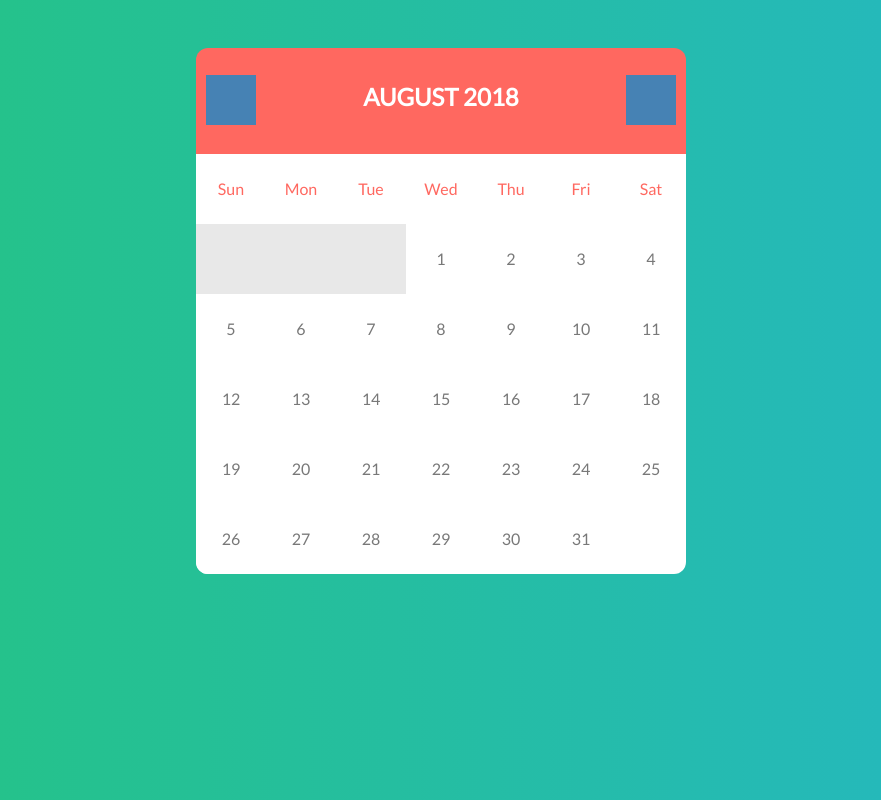
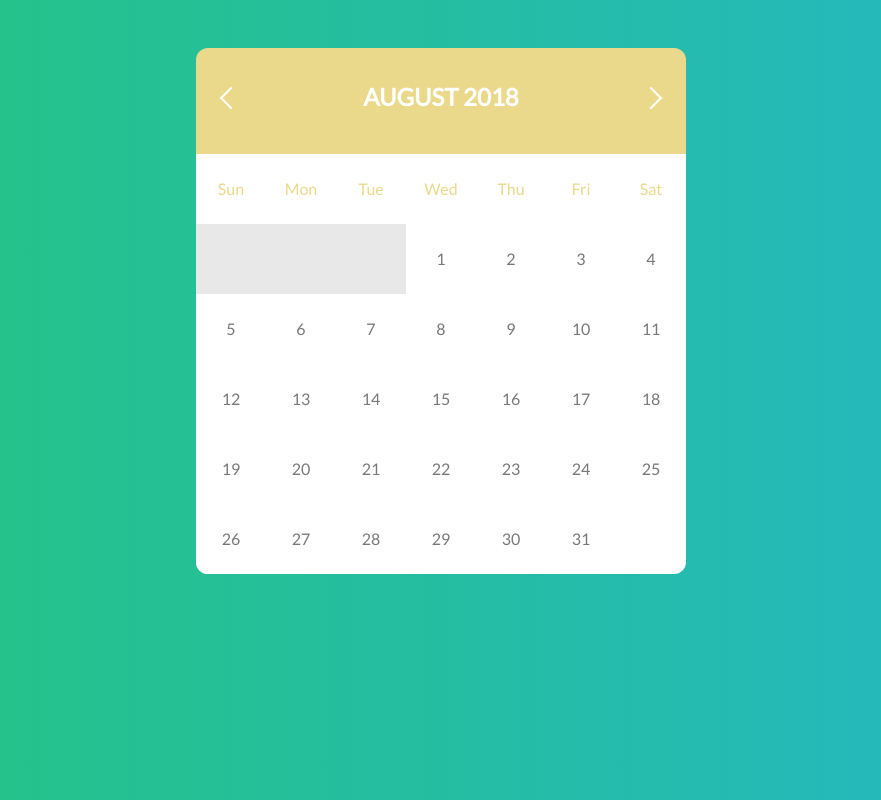
Before and after one commit to sangziii/precourseBfVanilla, a plain HTML site: page createUI/#5_calendar/index.html in a window 1280 px wide. Shown: the whole page, without its empty margins (199-1080 px from the left). Drawn offline with Linux system fonts and the light colour scheme.

Commit message:
[DOM 다루기] #5 달력만들기 - 달별 컬러 추가

```diff
--- a/createUI/#5_calendar/calendar.css
+++ b/createUI/#5_calendar/calendar.css
@@ -19,23 +19,55 @@ body {
     height: 70px;
     padding: 18px 0;
     border-radius: 12px 12px 0px 0px;
-    background-color: #ff6860;
+    /* background-color: #ff6860; */
 }
 
 .icon_left, .icon_right {
     position: absolute;
+    z-index: 5;
     top: 27px;
     width: 50px;
     height: 50px;
-    background-color: steelblue;
+    cursor: pointer;
+}
+
+.icon_left:hover:before,
+.icon_right:hover:before {
+    border-color: #aaa;
 }
 
 .icon_left {
     left: 10px;
 }
 
+.icon_left:before {
+    position: absolute;
+    top: 50%;
+    left: 50%;
+    width: 14px;
+    height: 14px;
+    transform: translate(-50%, -50%) rotate(45deg);
+    margin-top: -2px;
+    border-bottom: 2px solid #fff;
+    border-left: 2px solid #fff;
+    content: "";
+}
+
 .icon_right {
     right: 10px;
+}
+
+.icon_right:before {
+    position: absolute;
+    top: 50%;
+    left: 50%;
+    width: 14px;
+    height: 14px;
+    transform: translate(-50%, -50%) rotate(45deg);
+    margin-top: -2px;
+    border-top: 2px solid #fff;
+    border-right: 2px solid #fff;
+    content: "";
 }
 
 #calendar_header h1 {
@@ -48,7 +80,7 @@ body {
     width: 70px;
     height: 70px;
     background-color: #fff;
-    color: #ff6860;
+    /* color: #ff6860; */
     line-height: 70px
 }
 
--- a/createUI/#5_calendar/calendar.js
+++ b/createUI/#5_calendar/calendar.js
@@ -1,13 +1,14 @@
 var todayObj = new Date();
 var year = todayObj.getFullYear();
 var month = todayObj.getMonth() + 1;
+var $calendar = document.querySelector('#calendar');
 var icons = document.getElementById('group_arrowIcon');
 
 function initCalendar(nowYear, nowMonth){
     var isLeapYear;
     var NUM_DAY = [31, 28, 31, 30, 31, 30, 31, 31, 30, 31, 30, 31];
-    const NAME_DAY = ["SUN", "MON", "TUE", "WED", "THU", "FRI", "SAT"];
     const MONTH_NAME = ["JANUARY", "FEBUARY", "MARCH", "APRIL", "MAY", "JUNE", "JULY", "AUGUST", "SEPTEMBER", "OCTOBER", "NOVEMBER", "DECEMBER"];
+    const MONTH_COLOR = ["#9dc6d8", "#00b3ca", "#7dd0b6", "#1d4e89", "#d2b29b", "#ff6860", "#f69256", "#ead98b", "#965251", "#c6cccc", "#4e5c5f", "#513c1f"];
 
     var nowMonthFirstDay = (function getFirstDayName(year, month){
         var dateArg = year + '-' + month + '-1';
@@ -25,19 +26,19 @@ function initCalendar(nowYear, nowMonth){
         return date.getDay(); // 1일이 무슨 요일인지 나옴
     })(nowYear, nowMonth);
 
-    // 8월 1일은 수요일 -> NAME_DAY[3] => NAME_DAY[nowMonthFirstDay];
-
-    var $calendar = document.getElementById('calendar');
+    var $calender_areaHeader = document.getElementById('calendar_header');
+    var $calender_areaWeek = document.getElementById('calendar_weekdays');
     var $content = document.getElementById('calendar_content');
     var $calendar_headerText = $calendar.getElementsByTagName('h1')[0];
-
     var $div_blank = document.createElement('div');
     $div_blank.classList.add('blank');
     var totalBlank = '';
     var dayNumText;
 
-    // h1에 년.월 텍스트 갱신
+    // h1에 년.월 텍스트 갱신 + 월별 헤더컬러 추가
     $calendar_headerText.innerHTML = "" + MONTH_NAME[nowMonth-1] + " " + nowYear;
+    $calender_areaHeader.style.backgroundColor = MONTH_COLOR[nowMonth-1];
+    $calender_areaWeek.style.color = MONTH_COLOR[nowMonth - 1];
 
     // div.blank 넣기
     for(var i=0; i<nowMonthFirstDay; i++){
@@ -71,12 +72,8 @@ function moveMonth(event){
             month++;
         }
     }
-    console.log("year : " + year);
-    console.log("month : " + month);
-
     initCalendar(year, month);
 }
 
 initCalendar(year, month);
-
 icons.addEventListener('click', moveMonth);
```
